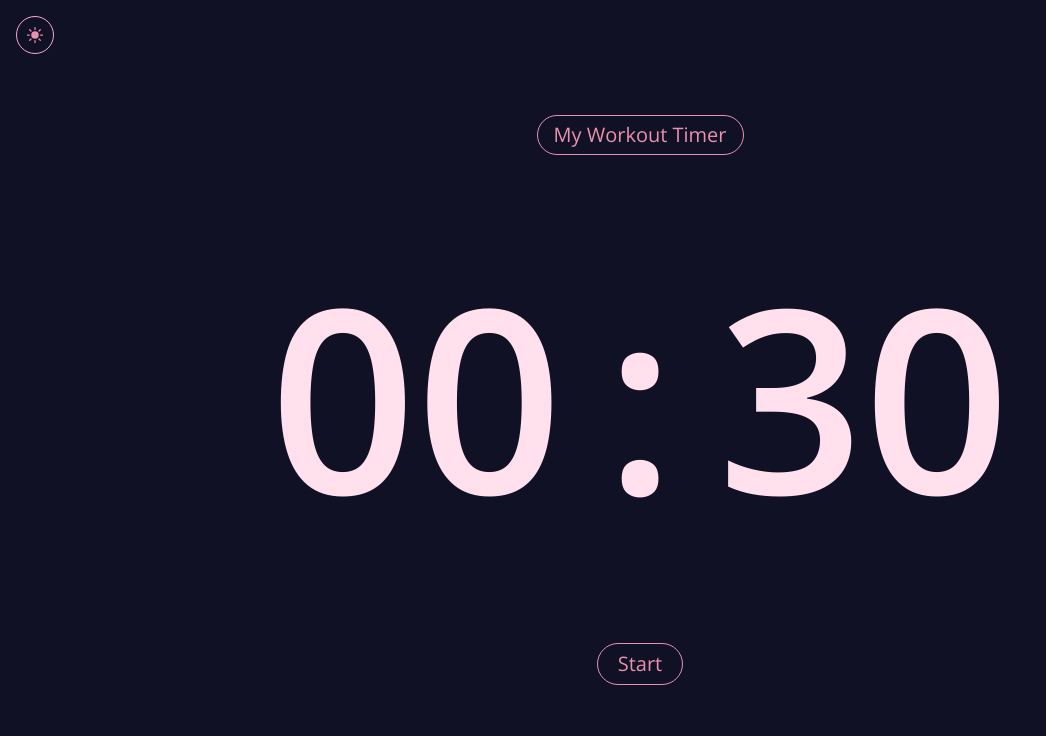
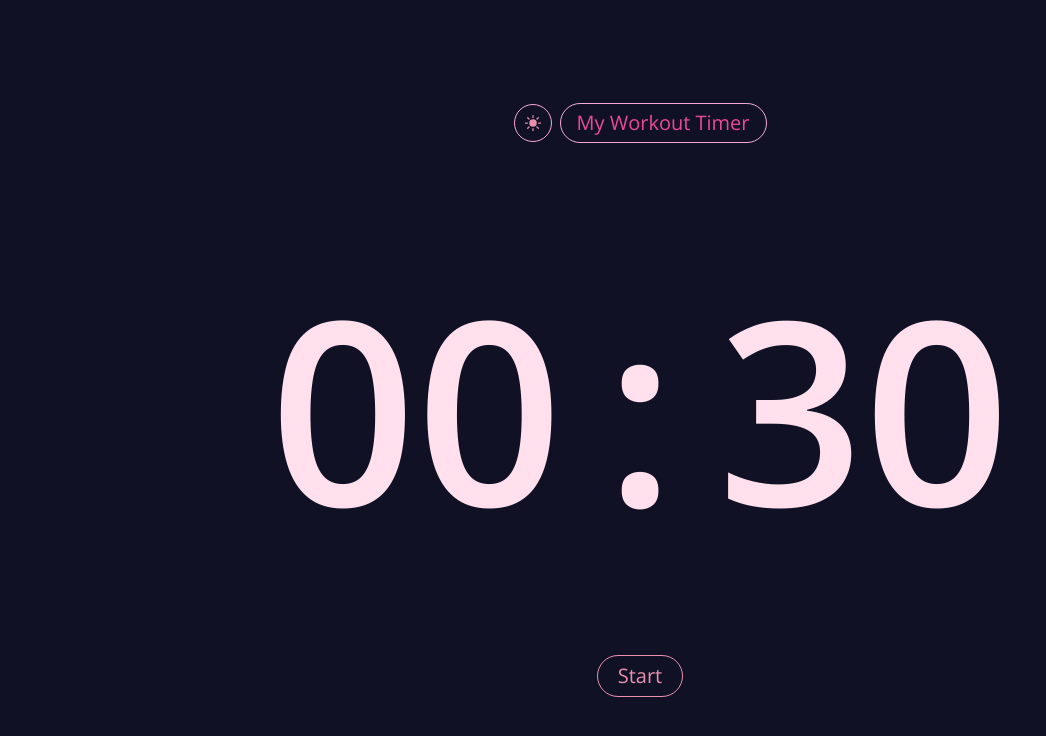
Before and after one commit to danahparis21/my-workout-timer, a React (Vite) app: page / in a window 1280 px wide. Shown: the top 736 px of the page, without its empty margins (0-1046 px from the left). Built offline with nearby package versions, Linux system fonts and the light colour scheme.

Commit message:
Screenshots for read me, and layout improvement

```diff
--- a/src/App.jsx
+++ b/src/App.jsx
@@ -26,10 +26,14 @@ function App() {
         isDarkMode ? "bg-[#101125]" : "bg-white"
       } text-center flex flex-col items-center justify-center px-4`}
     >
-      {/* Toggle */}
+      {!timerStarted && (
+        <>
+          {/* Title and Toggle Button */}
+
+          <div className="flex items-center gap-2 mb-6">
             <button
               onClick={() => setIsDarkMode(!isDarkMode)}
-        className="absolute top-4 left-4 p-2 rounded-full border border-pink-300 text-pink-500 hover:bg-pink-50 transition-all duration-300"
+              className="p-2 rounded-full border border-pink-300 text-pink-500 hover:bg-pink-50 transition-all duration-300"
             >
               {isDarkMode ? (
                 <SunIcon className="w-5 h-5 text-rosePink" />
@@ -37,12 +41,10 @@ function App() {
                 <MoonIcon className="w-5 h-5 text-rosePink" />
               )}
             </button>
-
-      {!timerStarted && (
-        <>
-          <h1 className="text-[14px] xs:text-[16px] md:text-[20px] font-poppins text-rosePink px-4 py-1 border border-rosePink rounded-full bg-transparent transition-all duration-300 hover:scale-100 hover:shadow-[0_8px_12px_-2px_#ffd8e5]">
+            <h1 className="text-[14px] xs:text-[16px] md:text-[20px] font-poppins text-pink-500 px-4 py-1 border border-pink-300 rounded-full bg-transparent hover:bg-pink-50 transition-all duration-300">
               My Workout Timer
             </h1>
+          </div>
 
           {/* Timer display */}
           <div
@@ -52,7 +54,7 @@ function App() {
             {editing ? (
               <>
                 <input
-                  type="number"
+                  type="tel"
                   value={Math.floor(time / 60)}
                   onChange={(e) => {
                     const minutes = Number(e.target.value);
@@ -65,7 +67,7 @@ function App() {
                 />
                 <span className="text-[32vw] sm:text-[20vw]">:</span>
                 <input
-                  type="number"
+                  type="tel"
                   value={time % 60}
                   onChange={(e) => {
                     const minutes = Math.floor(time / 60);
--- a/src/Timer.jsx
+++ b/src/Timer.jsx
@@ -146,7 +146,7 @@ function Timer({ duration, onEnd, isDarkMode }) {
       {/* Overlay when done */}
       {showOverlay && (
         <div
-          className="absolute inset-0 bg-pink-200 bg-opacity-80 flex flex-col justify-between items-center text-center px-4 py-8 z-50"
+          className="fixed inset-0 bg-pink-200 bg-opacity-80 flex flex-col justify-between items-center text-center px-4 py-8 z-50"
           onClick={handleOverlayClick}
         >
           {/* Centered text in the middle */}
```
Also changed, not shown: screenshots/darkmode.png (added), screenshots/lightmode.png (added). Lines whose indentation alone changed are shown as unchanged.
